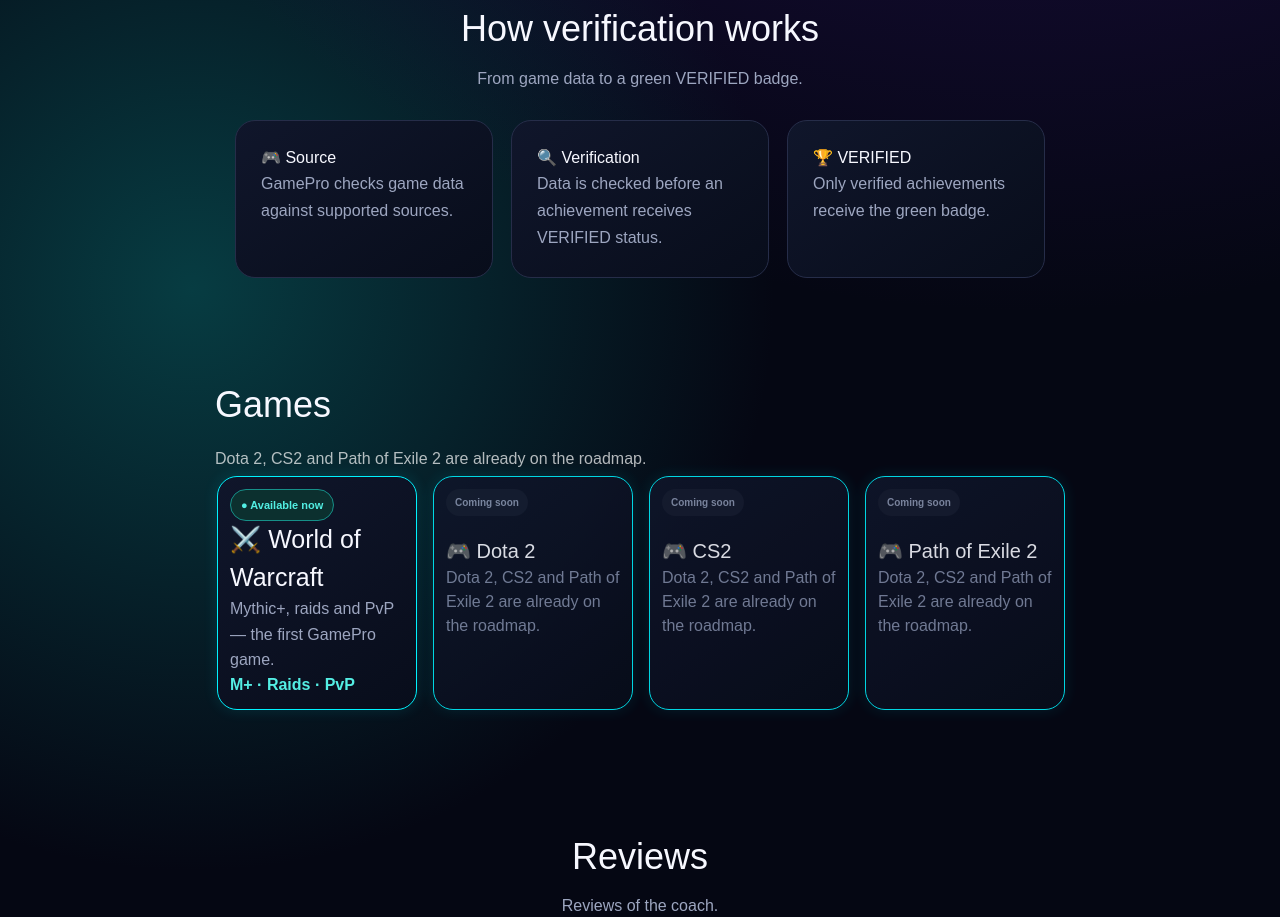
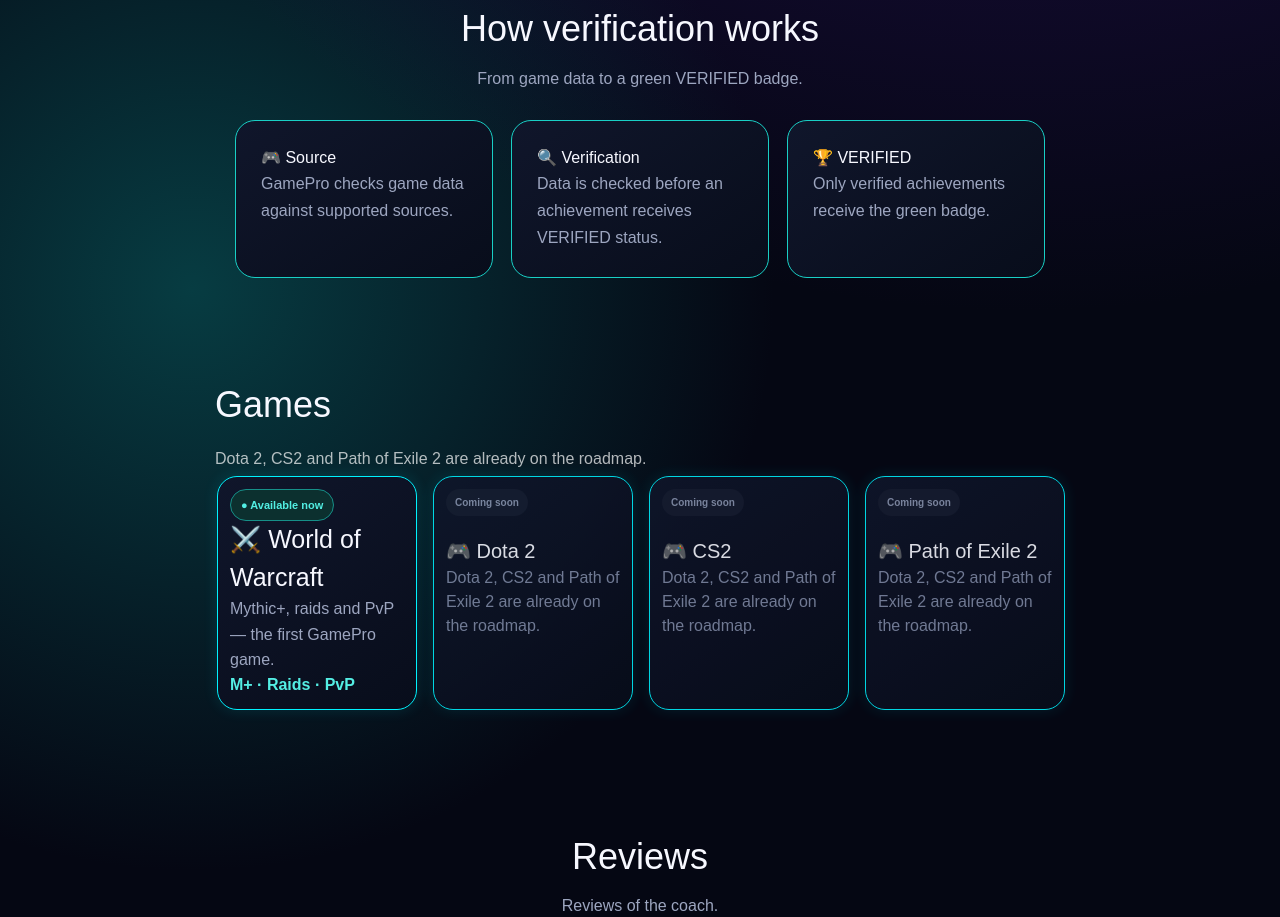
Before and after one commit to vesttrading/gamepro-market, a Next.js app: page / in a window 1280 px wide. Shown: the part 820-1737 px from the top of the page. Built offline with nearby package versions, Linux system fonts and the light colour scheme; no server answers.

Commit message:
Add border to card elements in page.tsx
Updated card styles to include a border.

```diff
--- a/app/page.tsx
+++ b/app/page.tsx
@@ -799,21 +799,21 @@ if (!battlenetId) {
             marginTop: 28,
           }}
         >
-          <div style={card}>
+          <div style={{ ...card, border: "1px solid #19cfc5" }}>
             <h3>🎮 {t.source}</h3>
             <p style={{ color: "#9da6c0", lineHeight: 1.7 }}>
               {t.sourceText}
             </p>
           </div>
 
-          <div style={card}>
+          <div style={{ ...card, border: "1px solid #19cfc5" }}>
             <h3>🔍 {t.check}</h3>
             <p style={{ color: "#9da6c0", lineHeight: 1.7 }}>
               {t.checkText}
             </p>
           </div>
 
-          <div style={card}>
+          <div style={{ ...card, border: "1px solid #19cfc5" }}>
             <h3>🏆 {t.badge}</h3>
             <p style={{ color: "#9da6c0", lineHeight: 1.7 }}>
               {t.badgeText}
```
